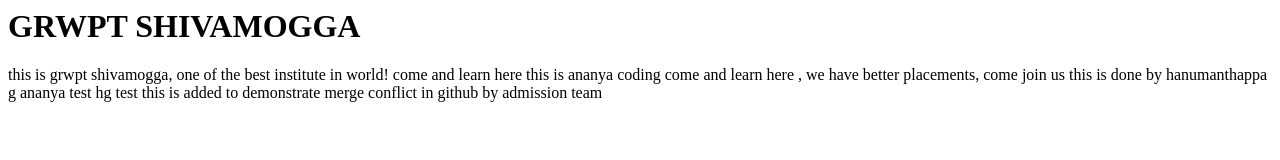
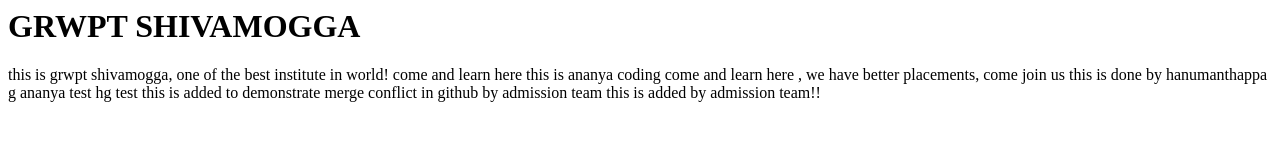
Before and after one commit to hanumanthappag/grwptweb, a plain HTML site: page index.html in a window 1280 px wide. Drawn offline with Linux system fonts and the light colour scheme.

Commit message:
index updated by admission team

```diff
--- a/index.html
+++ b/index.html
@@ -23,6 +23,8 @@ hg test
 
 this is added to demonstrate merge conflict in github by admission team
 
+this is added by admission team!!
+
 </p>
 </body>
 
```
